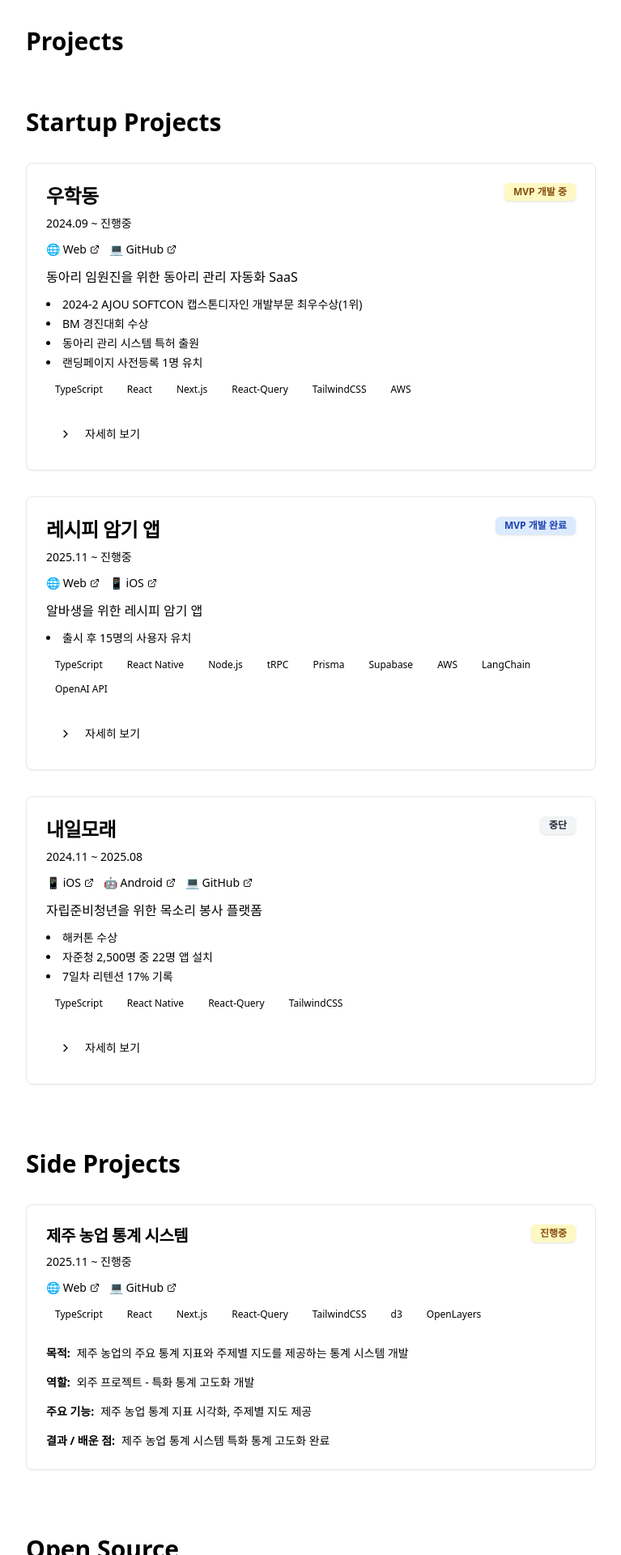
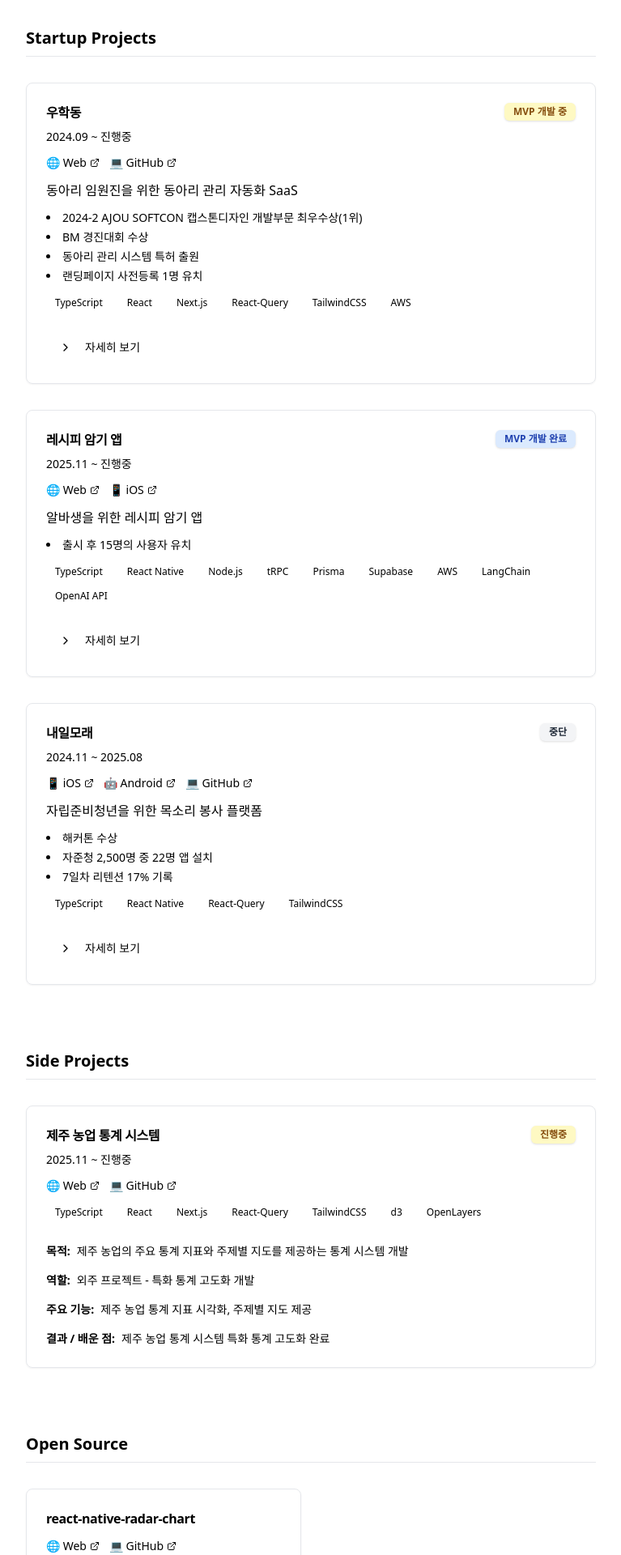
Before and after one commit to salmonco/portfolio, a Next.js app: page /projects in a window 1280 px wide. Shown: the part 120-2040 px from the top of the page at 81% size, without its empty margins (256-1023 px from the left). Built offline with nearby package versions, Linux system fonts and the light colour scheme.

Commit message:
feat: update ui

```diff
--- a/app/about/page.tsx
+++ b/app/about/page.tsx
@@ -14,13 +14,9 @@ import {
 const About = () => {
   return (
     <main className="container mx-auto px-6 py-12 sm:px-12 sm:py-16 lg:px-24 lg:py-20 max-w-4xl">
-      <h1 className="text-xl sm:text-2xl lg:text-3xl font-semibold mb-12 sm:mb-16 leading-relaxed">
-        About
-      </h1>
-
       {/* Career */}
       <section className="w-full mb-16 sm:mb-20 lg:mb-24">
-        <h2 className="text-lg sm:text-xl font-semibold mb-6 border-b pb-2">
+        <h2 className="text-lg sm:text-xl font-semibold mb-8 border-b pb-2">
           Career
         </h2>
         <div className="space-y-0">
@@ -32,7 +28,7 @@ const About = () => {
 
       {/* Blog */}
       <section className="w-full mb-16 sm:mb-20 lg:mb-24">
-        <h2 className="text-lg sm:text-xl font-semibold mb-6 border-b pb-2">
+        <h2 className="text-lg sm:text-xl font-semibold mb-8 border-b pb-2">
           Blog
         </h2>
         <div className="flex flex-wrap gap-2">
@@ -74,7 +70,7 @@ const About = () => {
 
       {/* Contact */}
       <section className="w-full">
-        <h2 className="text-lg sm:text-xl font-semibold mb-6 border-b pb-2">
+        <h2 className="text-lg sm:text-xl font-semibold mb-8 border-b pb-2">
           Contact
         </h2>
         <div className="flex flex-wrap gap-2">
--- a/app/page.tsx
+++ b/app/page.tsx
@@ -21,7 +21,7 @@ const Home = async () => {
     <main className="container mx-auto px-6 py-12 sm:px-12 sm:py-16 lg:px-24 lg:py-20 max-w-4xl">
       {/* Hero Section */}
       <section className="mb-16 sm:mb-20 lg:mb-24">
-        <h1 className="text-xl sm:text-2xl lg:text-3xl font-semibold mb-3 leading-relaxed">
+        <h1 className="text-lg sm:text-xl lg:text-2xl font-semibold mb-3 leading-relaxed">
           {HOME_DATA.hero.title}
         </h1>
         {HOME_DATA.hero.slogan && (
--- a/app/projects/page.tsx
+++ b/app/projects/page.tsx
@@ -5,9 +5,6 @@ import { StartupProjectsSection } from "@/components/projects/StartupProjectsSec
 export default function Projects() {
   return (
     <main className="container mx-auto px-6 py-12 sm:px-12 sm:py-16 lg:px-24 lg:py-20 max-w-4xl">
-      <h1 className="text-xl sm:text-2xl lg:text-3xl font-semibold mb-12 sm:mb-16 leading-relaxed">
-        Projects
-      </h1>
       <StartupProjectsSection />
       <SideProjectsSection />
       <OpenSourceProjectsSection />
--- a/components/projects/OpenSourceProjectCard.tsx
+++ b/components/projects/OpenSourceProjectCard.tsx
@@ -17,7 +17,7 @@ export function OpenSourceProjectCard({ project }: Props) {
   return (
     <Card className="h-full flex flex-col">
       <CardHeader className="space-y-3">
-        <CardTitle className="text-lg sm:text-xl">{project.title}</CardTitle>
+        <CardTitle className="text-sm sm:text-base">{project.title}</CardTitle>
         <ProjectLinks links={project.links} />
         <CardDescription className="text-sm">{project.summary}</CardDescription>
         {project.achievements.length > 0 && (
--- a/components/projects/OpenSourceProjectsSection.tsx
+++ b/components/projects/OpenSourceProjectsSection.tsx
@@ -4,7 +4,7 @@ import { OpenSourceProjectCard } from "./OpenSourceProjectCard";
 export function OpenSourceProjectsSection() {
   return (
     <section className="w-full">
-      <h2 className="text-2xl sm:text-3xl font-semibold mb-6 sm:mb-8">
+      <h2 className="text-lg sm:text-xl font-semibold mb-8 border-b pb-2">
         Open Source
       </h2>
       <div className="grid grid-cols-1 md:grid-cols-2 gap-4 sm:gap-6">
--- a/components/projects/SideProjectCard.tsx
+++ b/components/projects/SideProjectCard.tsx
@@ -19,7 +19,7 @@ export function SideProjectCard({ project }: Props) {
       <CardHeader className="space-y-3">
         <div className="flex flex-col sm:flex-row sm:items-start sm:justify-between gap-3">
           <div className="flex-1 min-w-0">
-            <CardTitle className="text-lg sm:text-xl mb-2">
+            <CardTitle className="text-sm sm:text-base mb-2">
               {project.title}
             </CardTitle>
             <p className="text-xs sm:text-sm text-muted-foreground">
--- a/components/projects/SideProjectsSection.tsx
+++ b/components/projects/SideProjectsSection.tsx
@@ -4,7 +4,7 @@ import { SideProjectCard } from "./SideProjectCard";
 export function SideProjectsSection() {
   return (
     <section className="w-full mb-12 sm:mb-16 lg:mb-20">
-      <h2 className="text-2xl sm:text-3xl font-semibold mb-6 sm:mb-8">
+      <h2 className="text-lg sm:text-xl font-semibold mb-8 border-b pb-2">
         Side Projects
       </h2>
       <div className="space-y-6 sm:space-y-8">
--- a/components/projects/StartupProjectCard.tsx
+++ b/components/projects/StartupProjectCard.tsx
@@ -37,7 +37,7 @@ export function StartupProjectCard({ project }: Props) {
       <CardHeader className="space-y-3">
         <div className="flex flex-col sm:flex-row sm:items-start sm:justify-between gap-3">
           <div className="flex-1 min-w-0">
-            <CardTitle className="text-xl sm:text-2xl mb-2">
+            <CardTitle className="text-sm sm:text-base mb-2">
               {project.title}
             </CardTitle>
             <p className="text-xs sm:text-sm text-muted-foreground">
--- a/components/projects/StartupProjectsSection.tsx
+++ b/components/projects/StartupProjectsSection.tsx
@@ -24,7 +24,7 @@ export function StartupProjectsSection() {
 
   return (
     <section className="w-full mb-12 sm:mb-16 lg:mb-20">
-      <h2 className="text-2xl sm:text-3xl font-semibold mb-6 sm:mb-8">
+      <h2 className="text-lg sm:text-xl font-semibold mb-8 border-b pb-2">
         Startup Projects
       </h2>
       <div className="space-y-6 sm:space-y-8">
```
